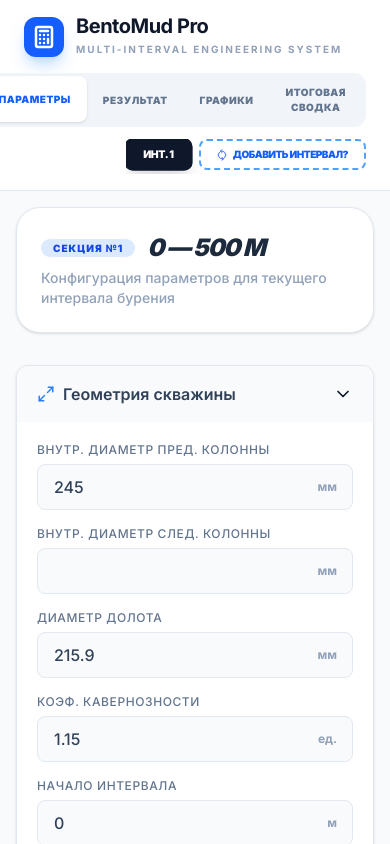
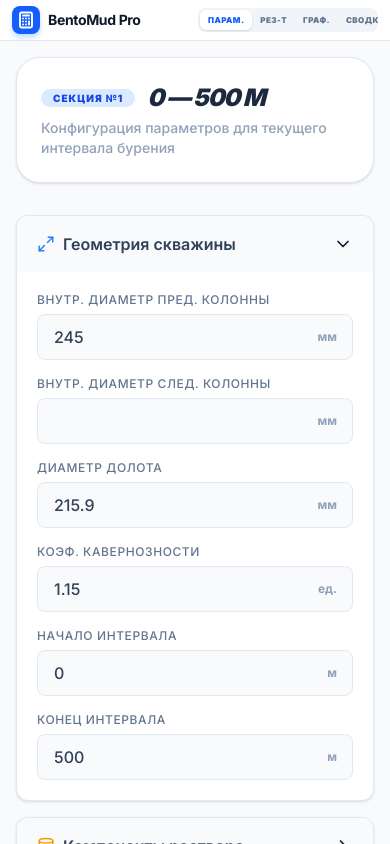
Before and after one commit to Belkub/bento-mud, a React (Vite) app: page / in a window 390 px wide. Shown: the top 844 px of the page. Built offline with nearby package versions, Linux system fonts and the light colour scheme.

Commit message:
feat(ui): Refactor header layout and styling
Updates header to use responsive design for smaller screens. Introduces new icons and adjusts spacing and element sizes to improve visual hierarchy and maintainability.

```diff
--- a/src/App.tsx
+++ b/src/App.tsx
@@ -18,7 +18,11 @@ import {
   XCircle,
   RotateCcw,
   FileDown,
-  Layers
+  Layers,
+  Droplets,
+  LayoutGrid,
+  Navigation,
+  Menu
 } from 'lucide-react';
 import {
   PieChart,
@@ -779,67 +783,49 @@ export default function App() {
   return (
     <div className="min-h-screen bg-slate-50 text-slate-900 font-sans">
       {/* Header */}
-      <header className="bg-white border-b border-slate-200 sticky top-0 z-40 px-6 py-4">
-        <div className="max-w-7xl mx-auto flex flex-col md:flex-row md:items-center justify-between gap-4">
-          <div className="flex items-center gap-3">
-            <div className="w-10 h-10 bg-blue-600 rounded-xl flex items-center justify-center text-white shadow-lg shadow-blue-200">
-              <Calculator size={24} strokeWidth={2.5} />
+      <header className="bg-white border-b border-slate-200 sticky top-0 z-40 px-3 py-1.5 sm:px-6 sm:py-4">
+        <div className="max-w-7xl mx-auto flex flex-row items-center justify-between gap-2">
+          <div className="flex items-center gap-2 sm:gap-3">
+            <div className="w-7 h-7 sm:w-10 sm:h-10 bg-blue-600 rounded-lg sm:rounded-xl flex items-center justify-center text-white shadow-md shadow-blue-200 shrink-0">
+              <Calculator size={18} strokeWidth={2.5} />
             </div>
-            <div>
-              <h1 className="font-bold text-xl tracking-tight leading-none">BentoMud Pro</h1>
-              <p className="text-[10px] text-slate-400 font-bold uppercase tracking-[0.2em] mt-1.5">Multi-Interval Engineering System</p>
+            <div className="flex flex-col">
+              <h1 className="font-bold text-sm sm:text-xl tracking-tight leading-none">BentoMud Pro</h1>
+              <p className="hidden sm:block text-[10px] text-slate-400 font-bold uppercase tracking-[0.2em] mt-1.5">Multi-Interval Engineering</p>
             </div>
           </div>
 
-          <div className="flex flex-col gap-3">
-            <nav className="flex bg-slate-100 p-1 rounded-xl self-end">
+          <div className="flex flex-col sm:flex-row items-center gap-2 sm:gap-4 shrink-0">
+            <nav className="flex bg-slate-100 p-0.5 rounded-lg overflow-x-auto no-scrollbar max-w-[180px] sm:max-w-none">
               {(['inputs', 'results', 'charts', 'summary'] as const).map((tab) => (
                 <button
                   key={tab}
                   onClick={() => setActiveTab(tab)}
-                  className={`px-4 sm:px-6 py-2 rounded-lg text-[10px] sm:text-xs font-black uppercase tracking-wider transition-all ${
+                  className={`px-2 sm:px-6 py-1 sm:py-2 rounded-md sm:rounded-lg text-[8px] sm:text-xs font-black uppercase tracking-wider transition-all whitespace-nowrap ${
                     activeTab === tab
-                      ? 'bg-white text-blue-600 shadow-sm translate-y-[-1px]'
+                      ? 'bg-white text-blue-600 shadow-sm'
                       : 'text-slate-500 hover:text-slate-700'
                   }`}
                 >
-                  {tab === 'inputs' ? 'Параметры' : tab === 'results' ? 'Результат' : tab === 'charts' ? 'Графики' : 'Итоговая сводка'}
+                  {tab === 'inputs' ? 'Парам.' : tab === 'results' ? 'Рез-т' : tab === 'charts' ? 'Граф.' : 'Сводка'}
                 </button>
               ))}
             </nav>
 
-            {/* Interval Selection Strip */}
             {activeTab !== 'summary' && (
-              <div className="flex items-center gap-2 overflow-x-auto pb-1 max-w-full no-scrollbar self-end">
-                {intervals.map((_, idx) => (
-                  <div key={idx} className="flex relative group">
-                    <button
-                      onClick={() => setActiveIntervalIndex(idx)}
-                      className={`whitespace-nowrap px-4 py-1.5 rounded-lg text-[10px] font-black uppercase tracking-tighter border-2 transition-all ${
-                        activeIntervalIndex === idx
-                          ? 'bg-slate-900 border-slate-900 text-white shadow-xl scale-105'
-                          : 'bg-white border-slate-200 text-slate-500 hover:border-blue-400'
-                      }`}
-                    >
-                      Инт. {idx + 1}
-                    </button>
-                    {intervals.length > 1 && (
-                      <button
-                        onClick={(e) => { e.stopPropagation(); removeInterval(idx); }}
-                        className="absolute -top-2 -right-2 bg-red-500 text-white rounded-full p-0.5 opacity-0 group-hover:opacity-100 transition-opacity z-10 shadow-lg"
-                      >
-                        <XCircle size={12} />
-                      </button>
-                    )}
-                  </div>
+              <div className="hidden xs:flex items-center gap-1 overflow-x-auto no-scrollbar">
+                {intervals.slice(0, 3).map((_, idx) => (
+                  <button
+                    key={idx}
+                    onClick={() => setActiveIntervalIndex(idx)}
+                    className={`px-2 py-1 rounded-md text-[8px] font-black uppercase border transition-all ${
+                      activeIntervalIndex === idx ? 'bg-slate-900 border-slate-900 text-white' : 'bg-white border-slate-200 text-slate-500'
+                    }`}
+                  >
+                    И{idx + 1}
+                  </button>
                 ))}
-                <button
-                  onClick={addInterval}
-                  className="whitespace-nowrap px-4 py-1.5 rounded-lg text-[10px] font-black uppercase tracking-tighter border-2 border-dashed border-blue-400 text-blue-600 hover:bg-blue-50 transition-all flex items-center gap-1.5 bg-white bg-opacity-50"
-                >
-                  <RefreshCcw size={10} className="rotate-45" />
-                  Добавить интервал?
-                </button>
+                {intervals.length > 3 && <span className="text-[8px] font-bold text-slate-400">...</span>}
               </div>
             )}
           </div>
@@ -1428,9 +1414,9 @@ export default function App() {
             >
               {/* Pie Charts */}
               <div className="bg-white p-4 sm:p-8 rounded-3xl border border-slate-200 shadow-sm flex flex-col items-center">
-                <div className="flex items-center gap-2 mb-4">
+                <div className="flex items-center gap-2 mb-2 sm:mb-4">
                   <Database size={20} className="text-blue-500" />
-                  <h3 className="font-black text-slate-800 text-center uppercase tracking-tighter text-base sm:text-lg">Фазовый состав раствора (%)</h3>
+                  <h3 className="font-black text-slate-800 text-center uppercase tracking-tighter text-sm sm:text-lg">Фазовый состав (%)</h3>
                 </div>
                 <div className="w-full h-[280px] sm:h-[350px]">
                   <ResponsiveContainer width="100%" height="100%">
@@ -1438,9 +1424,9 @@ export default function App() {
                       <Pie
                         data={mudCompositionData}
                         cx="50%"
-                        cy="50%"
-                        innerRadius="50%"
-                        outerRadius="80%"
+                        cy="38%"
+                        innerRadius="35%"
+                        outerRadius="60%"
                         paddingAngle={4}
                         dataKey="value"
                         animationBegin={0}
@@ -1451,13 +1437,13 @@ export default function App() {
                         ))}
                       </Pie>
                       <Tooltip
-                        contentStyle={{ borderRadius: '16px', border: 'none', boxShadow: '0 20px 25px -5px rgb(0 0 0 / 0.1)', padding: '12px' }}
+                        contentStyle={{ borderRadius: '16px', border: 'none', boxShadow: '0 20px 25px -5px rgb(0 0 0 / 0.1)', padding: '10px' }}
                       />
                       <Legend
                         verticalAlign="bottom"
-                        height={40}
+                        height={100}
                         iconType="circle"
-                        formatter={(value) => <span className="text-slate-600 font-bold text-[10px] sm:text-xs uppercase tracking-tight">{value}</span>}
+                        formatter={(value) => <span className="text-slate-600 font-bold text-[7px] sm:text-xs uppercase tracking-tight">{value}</span>}
                       />
                     </PieChart>
                   </ResponsiveContainer>
@@ -1465,9 +1451,9 @@ export default function App() {
               </div>
 
               <div className="bg-white p-4 sm:p-8 rounded-3xl border border-slate-200 shadow-sm flex flex-col items-center">
-                <div className="flex items-center gap-2 mb-4">
+                <div className="flex items-center gap-2 mb-2 sm:mb-4">
                   <Maximize2 size={20} className="text-amber-500" />
-                  <h3 className="font-black text-slate-800 text-center uppercase tracking-tighter text-base sm:text-lg">Баланс объемов (%)</h3>
+                  <h3 className="font-black text-slate-800 text-center uppercase tracking-tighter text-sm sm:text-lg">Баланс объемов (%)</h3>
                 </div>
                 <div className="w-full h-[280px] sm:h-[350px]">
                   <ResponsiveContainer width="100%" height="100%">
@@ -1475,9 +1461,9 @@ export default function App() {
                       <Pie
                         data={volumeBalanceData}
                         cx="50%"
-                        cy="50%"
-                        innerRadius="50%"
-                        outerRadius="80%"
+                        cy="38%"
+                        innerRadius="35%"
+                        outerRadius="60%"
                         paddingAngle={4}
                         dataKey="value"
                         animationBegin={200}
@@ -1488,13 +1474,13 @@ export default function App() {
                         ))}
                       </Pie>
                       <Tooltip
-                        contentStyle={{ borderRadius: '16px', border: 'none', boxShadow: '0 20px 25px -5px rgb(0 0 0 / 0.1)', padding: '12px' }}
+                        contentStyle={{ borderRadius: '16px', border: 'none', boxShadow: '0 20px 25px -5px rgb(0 0 0 / 0.1)', padding: '10px' }}
                       />
                       <Legend
                         verticalAlign="bottom"
-                        height={40}
+                        height={100}
                         iconType="circle"
-                        formatter={(value) => <span className="text-slate-600 font-bold text-[10px] sm:text-xs uppercase tracking-tight">{value}</span>}
+                        formatter={(value) => <span className="text-slate-600 font-bold text-[7px] sm:text-xs uppercase tracking-tight">{value}</span>}
                       />
                     </PieChart>
                   </ResponsiveContainer>
@@ -1502,9 +1488,9 @@ export default function App() {
               </div>
 
               <div className="bg-white p-4 sm:p-8 rounded-3xl border border-slate-200 shadow-sm flex flex-col items-center">
-                <div className="flex items-center gap-2 mb-4">
+                <div className="flex items-center gap-2 mb-2 sm:mb-4">
                   <TrendingUp size={20} className="text-emerald-500" />
-                  <h3 className="font-black text-slate-800 text-center uppercase tracking-tighter text-base sm:text-lg">Состав шлама (%)</h3>
+                  <h3 className="font-black text-slate-800 text-center uppercase tracking-tighter text-sm sm:text-lg">Состав шлама (%)</h3>
                 </div>
                 <div className="w-full h-[280px] sm:h-[350px]">
                   <ResponsiveContainer width="100%" height="100%">
@@ -1512,9 +1498,9 @@ export default function App() {
                       <Pie
                         data={slurryCompositionData}
                         cx="50%"
-                        cy="50%"
-                        innerRadius="50%"
-                        outerRadius="80%"
+                        cy="38%"
+                        innerRadius="35%"
+                        outerRadius="60%"
                         paddingAngle={4}
                         dataKey="value"
                         animationBegin={400}
@@ -1525,13 +1511,13 @@ export default function App() {
                         ))}
                       </Pie>
                       <Tooltip
-                        contentStyle={{ borderRadius: '16px', border: 'none', boxShadow: '0 20px 25px -5px rgb(0 0 0 / 0.1)', padding: '12px' }}
+                        contentStyle={{ borderRadius: '16px', border: 'none', boxShadow: '0 20px 25px -5px rgb(0 0 0 / 0.1)', padding: '10px' }}
                       />
                       <Legend
                         verticalAlign="bottom"
-                        height={40}
+                        height={100}
                         iconType="circle"
-                        formatter={(value) => <span className="text-slate-600 font-bold text-[10px] sm:text-xs uppercase tracking-tight">{value}</span>}
+                        formatter={(value) => <span className="text-slate-600 font-bold text-[7px] sm:text-xs uppercase tracking-tight">{value}</span>}
                       />
                     </PieChart>
                   </ResponsiveContainer>
@@ -1540,52 +1526,52 @@ export default function App() {
 
               {/* Filtration Graph */}
               <div className="bg-white p-4 sm:p-8 rounded-3xl border border-slate-200 shadow-sm flex flex-col items-center col-span-1 md:col-span-2">
-                <div className="flex items-center gap-2 mb-4 sm:mb-8">
+                <div className="flex items-center gap-2 mb-2 sm:mb-8">
                   <Settings size={22} className="text-purple-500" />
-                  <h3 className="font-black text-slate-800 text-center uppercase tracking-tighter text-lg sm:text-xl">Концентрационная диаграмма фильтрации</h3>
+                  <h3 className="font-black text-slate-800 text-center uppercase tracking-tighter text-sm sm:text-xl">Концентрационная диаграмма</h3>
                 </div>
                 <div className="w-full h-[320px] sm:h-[450px]">
                   <ResponsiveContainer width="100%" height="100%">
-                    <LineChart data={results.chartData} margin={{ top: 10, right: 10, left: 0, bottom: 50 }}>
+                    <LineChart data={results.chartData} margin={{ top: 10, right: 10, left: -25, bottom: 40 }}>
                       <CartesianGrid strokeDasharray="3 3" vertical={false} stroke="#f1f5f9" />
                       <XAxis
                         dataKey="conc"
                         stroke="#94a3b8"
-                        fontSize={10}
+                        fontSize={8}
                         fontWeight={700}
-                        tick={{ dy: 10 }}
+                        tick={{ dy: 5 }}
                         label={{
-                          value: 'Концентрация добавки',
+                          value: 'Концентрация',
                           position: 'bottom',
-                          offset: 25,
-                          fontSize: 10,
+                          offset: 20,
+                          fontSize: 8,
                           fontWeight: 800,
                           fill: '#64748b'
                         }}
                       />
                       <YAxis
                         stroke="#94a3b8"
-                        fontSize={10}
+                        fontSize={8}
                         fontWeight={700}
                         label={{
-                          value: 'Фильтрация',
+                          value: 'Фильтр.',
                           angle: -90,
                           position: 'insideLeft',
-                          offset: 10,
-                          fontSize: 10,
+                          offset: 15,
+                          fontSize: 8,
                           fontWeight: 800,
                           fill: '#64748b'
                         }}
                       />
                       <Tooltip
-                        contentStyle={{ borderRadius: '16px', border: 'none', boxShadow: '0 25px 50px -12px rgb(0 0 0 / 0.25)', padding: '12px' }}
-                        itemStyle={{ fontWeight: 700, fontSize: '11px' }}
+                        contentStyle={{ borderRadius: '12px', border: 'none', boxShadow: '0 25px 50px -12px rgb(0 0 0 / 0.25)', padding: '8px' }}
+                        itemStyle={{ fontWeight: 700, fontSize: '10px' }}
                       />
                       <Legend
                         verticalAlign="top"
-                        height={60}
+                        height={70}
                         iconType="line"
-                        formatter={(value) => <span className="text-slate-700 font-extrabold text-[9px] sm:text-[10px] uppercase tracking-wider px-1">{value}</span>}
+                        formatter={(value) => <span className="text-slate-700 font-extrabold text-[7px] sm:text-[9px] uppercase tracking-wider px-1">{value}</span>}
                       />
                       <Line type="monotone" dataKey="LP" name="Низковязкие полимеры (PAC-LV)" stroke="#3b82f6" strokeWidth={6} dot={{ r: 6, strokeWidth: 3, fill: '#fff' }} activeDot={{ r: 8, strokeWidth: 0 }} />
                       <Line type="monotone" dataKey="HP" name="Высоковязкие полимеры (PAC_HV)" stroke="#10b981" strokeWidth={6} dot={{ r: 6, strokeWidth: 3, fill: '#fff' }} activeDot={{ r: 8, strokeWidth: 0 }} />
```
